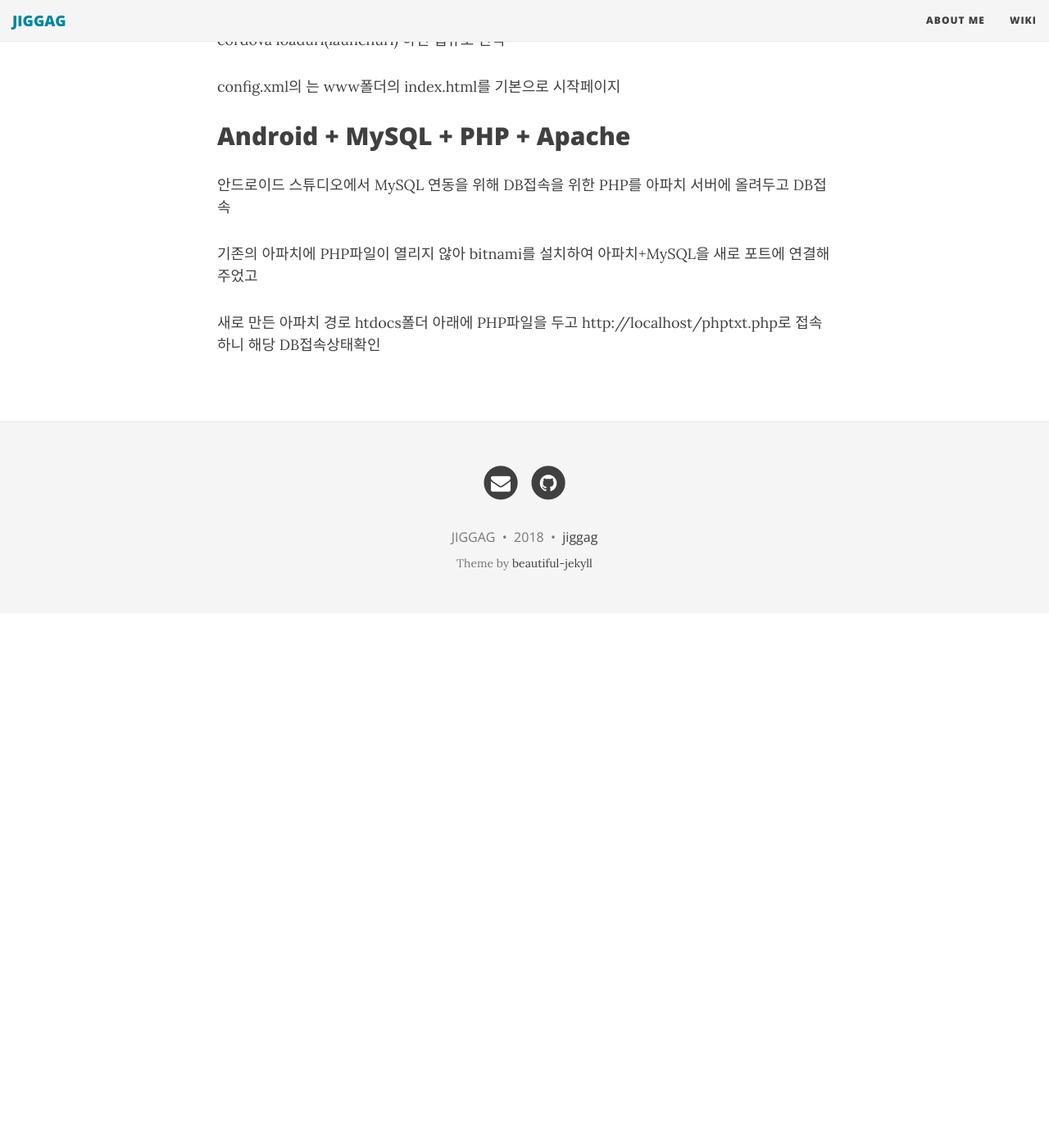
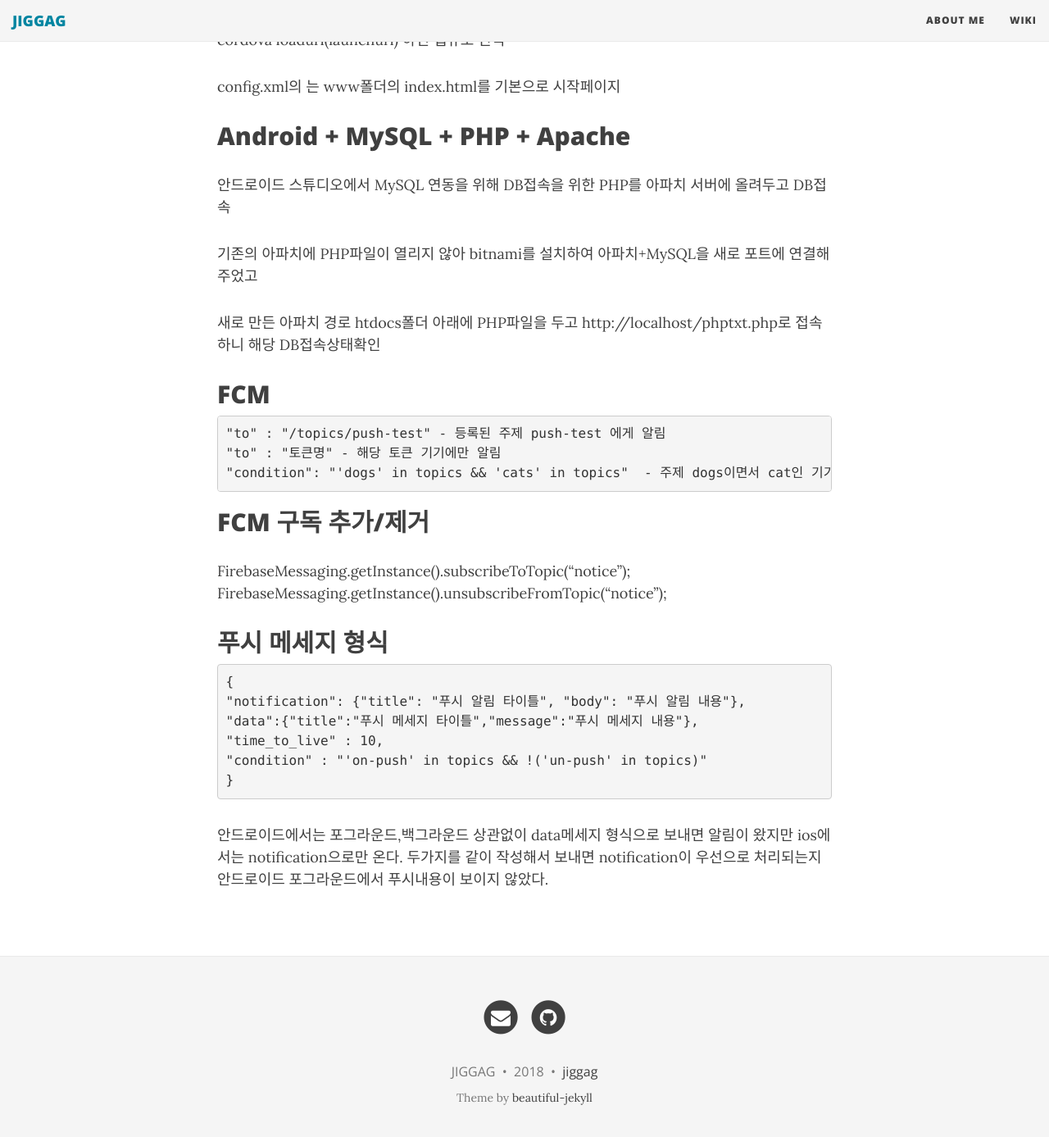
Before and after one commit to jiggag/jiggag.github.io, a Jekyll site: the page built from wiki.md, in a window 1280 px wide and 1400 px high, scrolled down 5115 px. Shown: the top 1387 px of the window at 82% size. Built offline with Jekyll 4.4.1, drawn with Linux system fonts in a browser that asks for light colours; nearby versions of some CDN libraries; before the commit the page ends 5863 px from its top, so only the background shows below that.

Commit message:
Update wiki.md

````diff
--- a/wiki.md
+++ b/wiki.md
@@ -216,3 +216,27 @@ config.xml의 <content>는 www폴더의 index.html를 기본으로 시작페이
 기존의 아파치에 PHP파일이 열리지 않아 bitnami를 설치하여 아파치+MySQL을 새로 포트에 연결해주었고
 
 새로 만든 아파치 경로 htdocs폴더 아래에 PHP파일을 두고 http://localhost/phptxt.php로 접속하니 해당 DB접속상태확인
+
+
+## FCM
+```script
+"to" : "/topics/push-test" - 등록된 주제 push-test 에게 알림
+"to" : "토큰명" - 해당 토큰 기기에만 알림
+"condition": "'dogs' in topics && 'cats' in topics"  - 주제 dogs이면서 cat인 기기에게 알림
+```
+
+## FCM 구독 추가/제거
+FirebaseMessaging.getInstance().subscribeToTopic("notice");
+FirebaseMessaging.getInstance().unsubscribeFromTopic("notice");
+
+## 푸시 메세지 형식
+```script
+{
+"notification": {"title": "푸시 알림 타이틀", "body": "푸시 알림 내용"},
+"data":{"title":"푸시 메세지 타이틀","message":"푸시 메세지 내용"},
+"time_to_live" : 10,
+"condition" : "'on-push' in topics && !('un-push' in topics)"
+}
+```
+안드로이드에서는 포그라운드,백그라운드 상관없이 data메세지 형식으로 보내면 알림이 왔지만 ios에서는 notification으로만 온다.
+두가지를 같이 작성해서 보내면 notification이 우선으로 처리되는지 안드로이드 포그라운드에서 푸시내용이 보이지 않았다.
````
